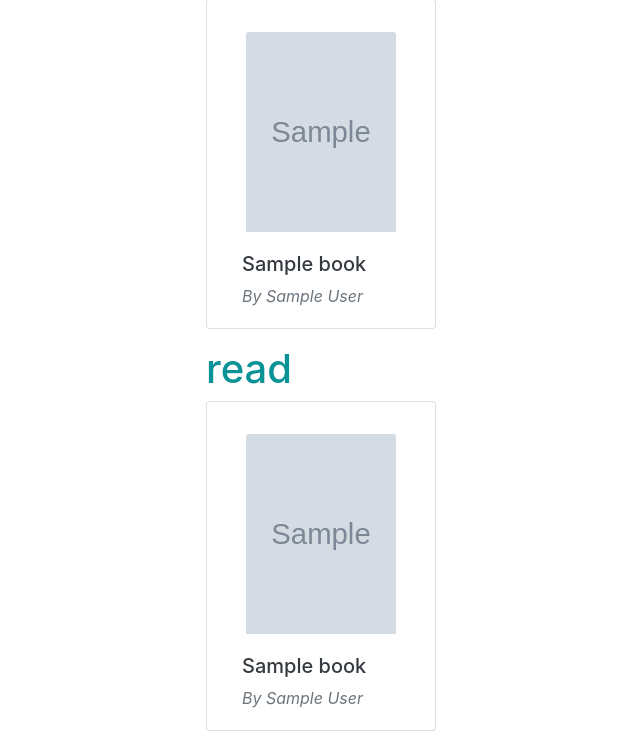
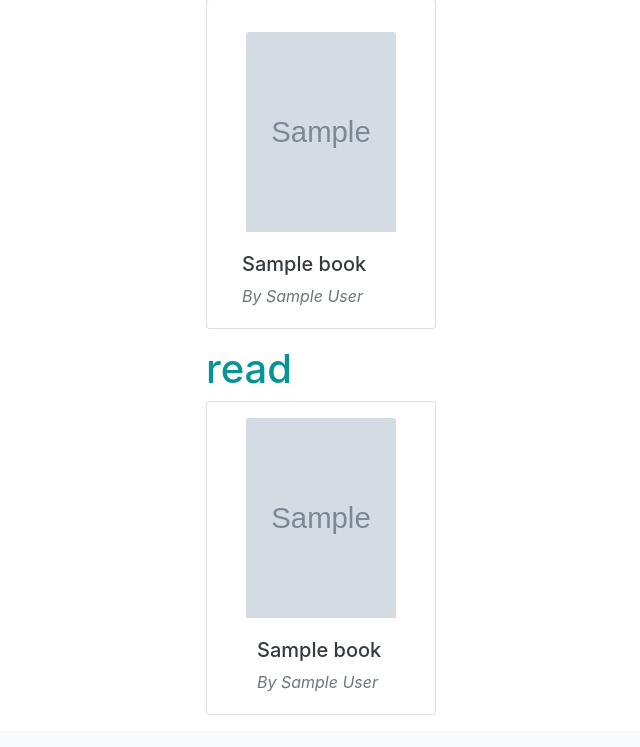
Before and after one commit to mariered0/29_Capstone-project1, a Flask app: page /users/1 in a window 1280 px wide. Shown: the part 1018-1765 px from the top of the page, without its empty margins (84-724 px from the left). After the commit the page ends 1733 px from the top, so only its background shows below. Run offline with Flask 2, Linux system fonts and the light colour scheme; tables that the repository leaves empty hold one stand-in row (values such as "Sample post"); grey boxes marked "Sample" are stand-in pictures; some libraries are stand-ins or nearby versions.

Commit message:
fixed misplacement of cards in user profile page

```diff
--- a/Booklyn/static/app.js
+++ b/Booklyn/static/app.js
@@ -1,7 +1,7 @@
 //get all the stars
 
-const one = document.querySelector('[data-star="1"]')
-const two = document.querySelector('[data-star="2"]')
-const three = document.querySelector('[data-star="3"]')
-const four = document.querySelector('[data-star="4"]')
-const five = document.querySelector('[data-star="5"]')
+// const one = document.querySelector('[data-star="1"]')
+// const two = document.querySelector('[data-star="2"]')
+// const three = document.querySelector('[data-star="3"]')
+// const four = document.querySelector('[data-star="4"]')
+// const five = document.querySelector('[data-star="5"]')
--- a/Booklyn/templates/users/show.html
+++ b/Booklyn/templates/users/show.html
@@ -72,8 +72,9 @@
                         <a href="/books/{{ book.volumeId }}">
                             <div class="container">
                                 <div class="text-center mt-3">
-                                    <img src="{{ book.thumbnail }}" class="card-img-top img-fluid justify-content-center mt-3"
-                                        alt="book cover" style="width: 150px; height: 200px;">
+                                    <img src="{{ book.thumbnail }}"
+                                        class="card-img-top img-fluid justify-content-center mt-3" alt="book cover"
+                                        style="width: 150px; height: 200px;">
                                 </div>
                             </div>
                             <div class="card-body">
@@ -97,8 +98,9 @@
                         <a href="/books/{{ book.volumeId }}">
                             <div class="container">
                                 <div class="text-center mt-3">
-                                    <img src="{{ book.thumbnail }}" class="card-img-top img-fluid justify-content-center mt-3"
-                                        alt="book cover" style="width: 150px; height: 200px;">
+                                    <img src="{{ book.thumbnail }}"
+                                        class="card-img-top img-fluid justify-content-center mt-3" alt="book cover"
+                                        style="width: 150px; height: 200px;">
                                 </div>
                             </div>
                             <div class="card-body">
@@ -120,30 +122,26 @@
                 <div class="card-deck row">
                     {% for book in user.read[:3] %}
                     <div class="card col-12 col-md-6 col-xl-3">
+                        <a href="/books/{{ book.volumeId }}">
 
-                        <div class="container">
-                            <div class="text-center mt-3">
-                                <a href="/books/{{ book.volumeId }}">
-                                    <img src="{{ book.thumbnail }}" class="card-img-top img-fluid justify-content-center mt-3"
-                                        alt="book cover" style="width: 150px; height: 200px;">
-                                </a>
+                            <div class="container">
+                                <div class="text-center mt-3">
+                                    <img src="{{ book.thumbnail }}" class="card-img-top img-fluid" alt="book cover"
+                                        style="width: 150px; height: 200px;">
+                                </div>
+
+                                <div class="card-body">
+                                    <p class="card-text h5 text-dark">{{ book.title }}</p>
+                                    <p class="card-text font-italic text-muted">By {{ book.authors[0].author }}</p>
+                                </div>
                             </div>
-                        </div>
-                        <div class="card-body">
-                            <a href="/books/{{ book.volumeId }}">
-                                <p class="card-text h5 text-dark">{{ book.title }}</p>
-                                <p class="card-text font-italic text-muted">By {{ book.authors[0].author }}
-                                </p>
-                            </a>
-                        </div>
+                        </a>
                     </div>
-                </div>
 
+                {% endfor %}
             </div>
-            {% endfor %}
+            {% endif %}
     </div>
-    {% endif %}
-</div>
 </div>
 
 </div>
```
Also changed, not shown: Booklyn/static/font/Basics Serif - Free.ttf (deleted).
